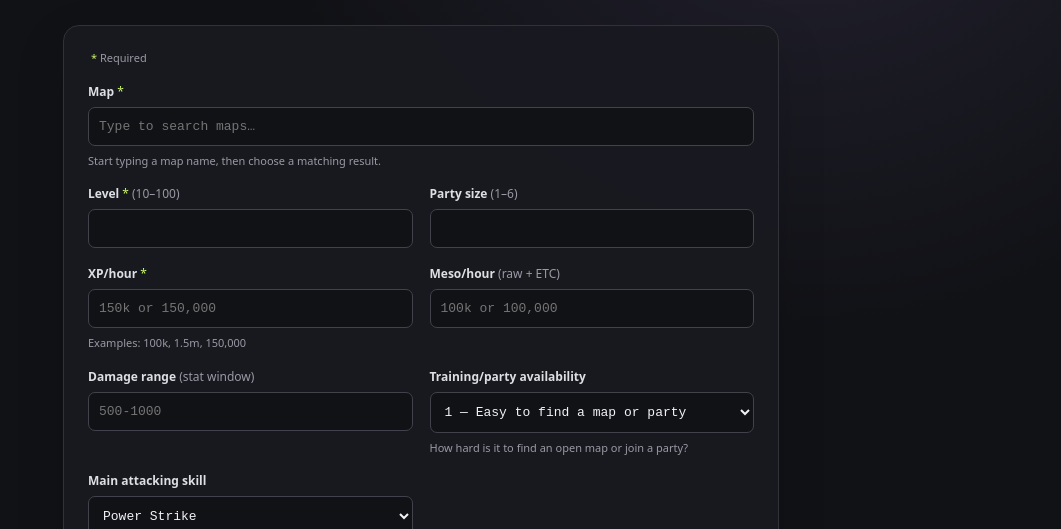
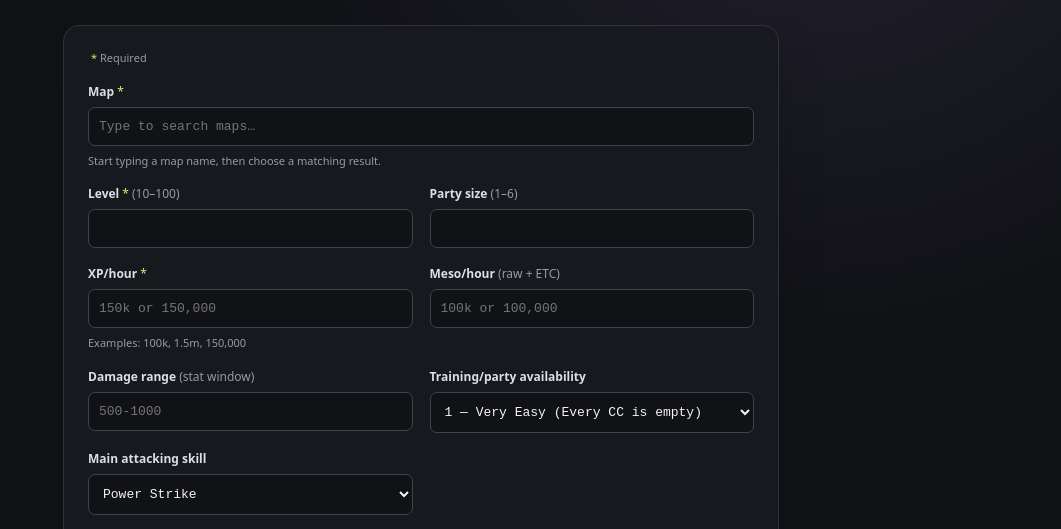
Before and after one commit to dwlim/maple-exp-estimator, a plain HTML site: page submit.html in a window 1280 px wide. Shown: the part 230-759 px from the top of the page, without its empty margins (219-1280 px from the left). Drawn offline with Linux system fonts and the light colour scheme.

Commit message:
Use requested availability scale wording

```diff
--- a/submit.html
+++ b/submit.html
@@ -56,7 +56,7 @@
         <div class="field"><label for="xp">XP/hour<span class="required-mark" aria-hidden="true">*</span></label><input id="xp" name="entry.260328088" placeholder="150k or 150,000" pattern="[0-9,.]+\\s*[kKmM]?" required><div class="hint">Examples: 100k, 1.5m, 150,000</div></div>
         <div class="field"><label for="meso">Meso/hour <span>(raw + ETC)</span></label><input id="meso" name="entry.512620393" placeholder="100k or 100,000" pattern="[0-9,.]+\\s*[kKmM]?"></div>
         <div class="field"><label for="damage">Damage range <span>(stat window)</span></label><input id="damage" name="entry.526656242" placeholder="500-1000" pattern="\\s*[1-9][0-9]*\\s*-\\s*[1-9][0-9]*\\s*"></div>
-        <div class="field"><label for="difficulty">Training/party availability</label><select id="difficulty" name="entry.1230573176"><option value="1">1 — Easy to find a map or party</option><option value="2">2 — Usually available</option><option value="3">3 — Sometimes difficult</option><option value="4">4 — Often difficult</option><option value="5">5 — Very difficult to find a map or party</option></select><div class="hint">How hard is it to find an open map or join a party?</div></div>
+        <div class="field"><label for="difficulty">Training/party availability</label><select id="difficulty" name="entry.1230573176"><option value="1">1 — Very Easy (Every CC is empty)</option><option value="2">2</option><option value="3">3</option><option value="4">4</option><option value="5">5 — Very Hard (&gt;30 minutes of wait time to find party)</option></select></div>
         <div class="field"><label for="skill">Main attacking skill</label><select id="skill" name="entry.470555109"><option>Power Strike</option><option>Rush + Slash Blast</option><option>Basic Attack</option></select></div>
         <div class="field wide"><label for="notes">Additional notes <span>(platform, rotation, or anything unusual)</span></label><textarea id="notes" name="entry.1270960116" placeholder="Example: top platform split between two players; rate measured over 30 minutes."></textarea></div>
       </div>
```
